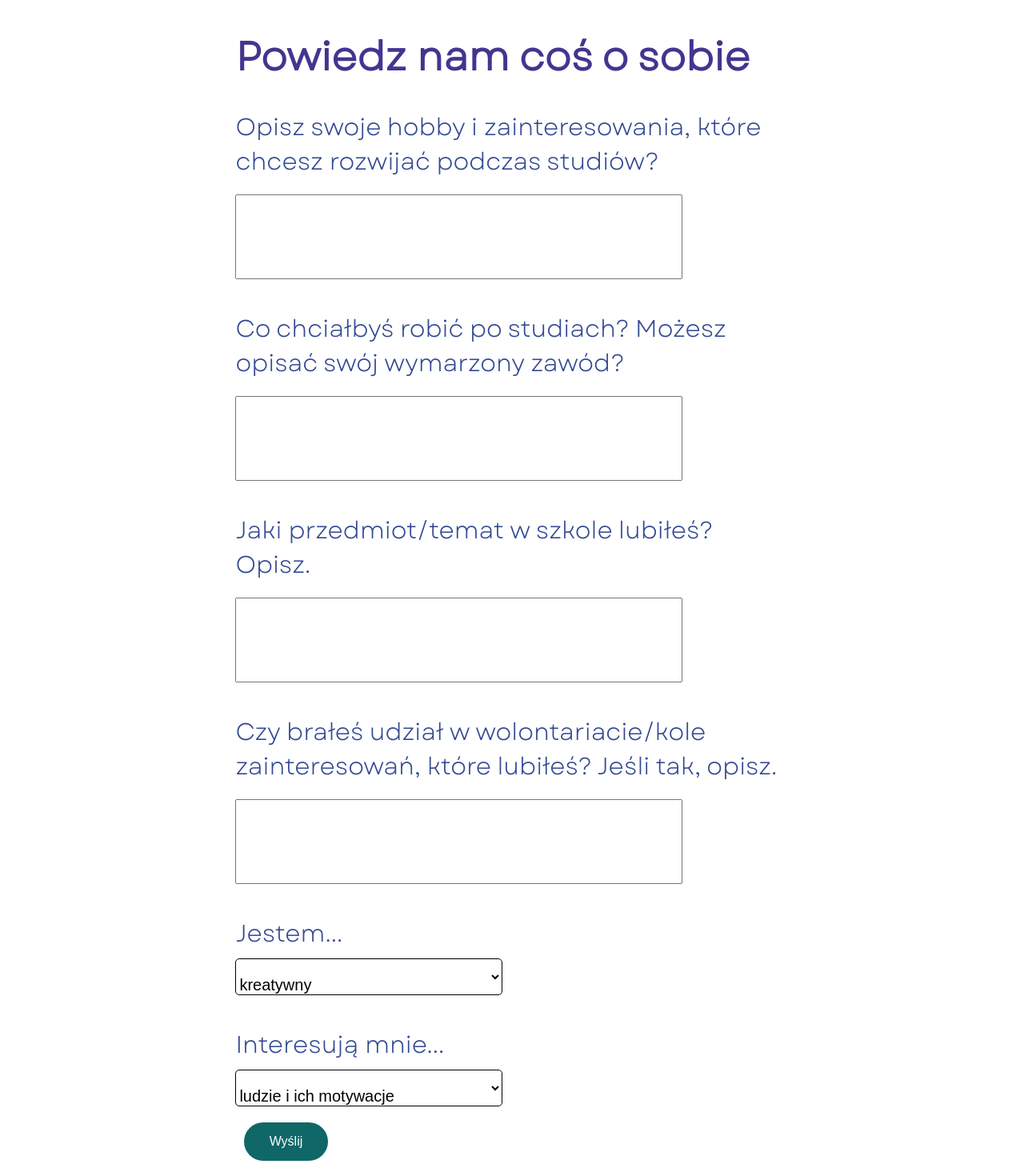
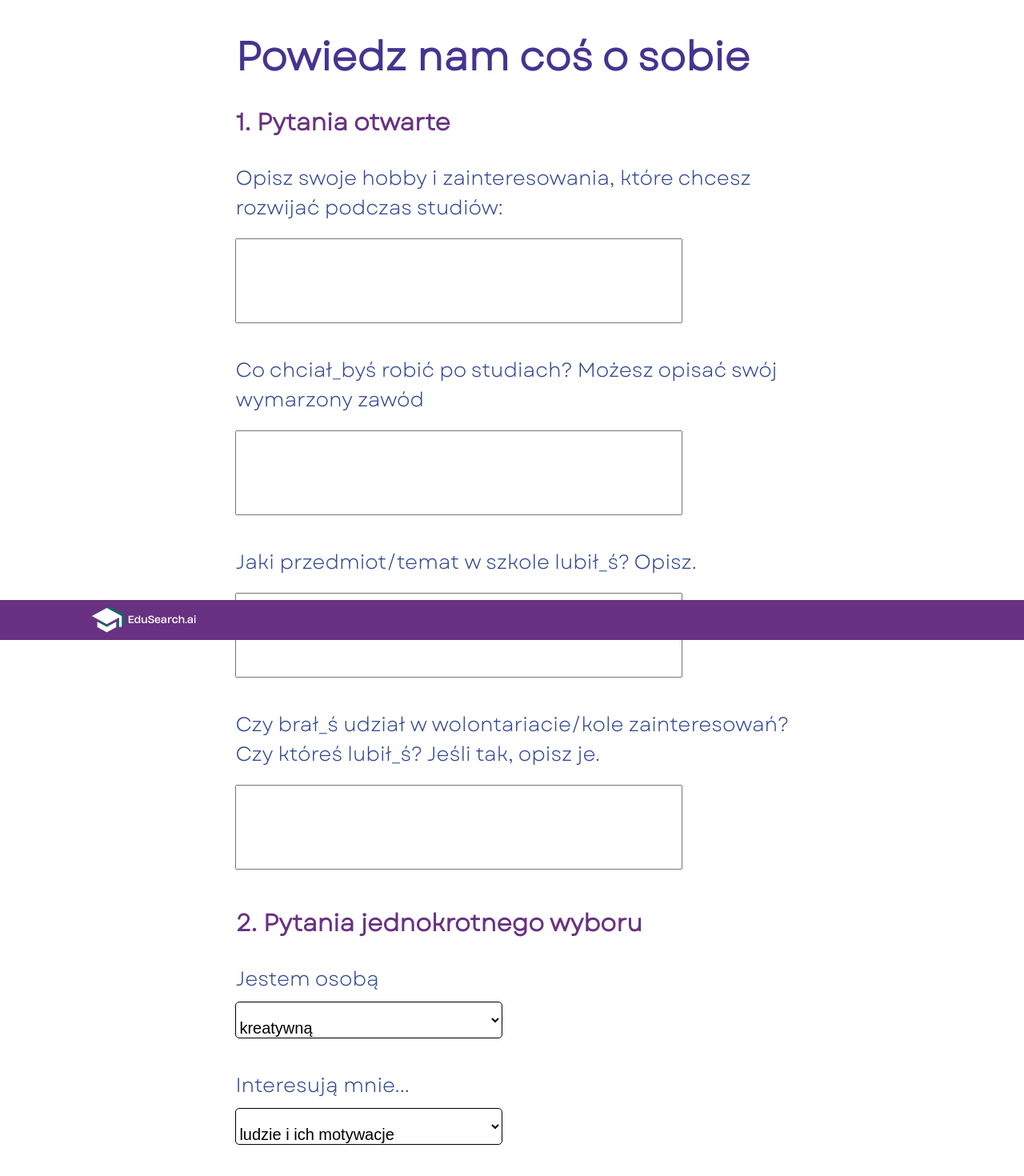
Before and after one commit to JanFidor/GolemYeah, a React (Create React App) app in the folder web_app/frontend/: page /uni-tool in a window 1280 px wide. Shown: the top 1470 px of the page at 80% size. Built offline with nearby package versions, Linux system fonts and the light colour scheme.

Commit message:
Update form style

```diff
--- a/web_app/frontend/src/assets/styles/unitool.css
+++ b/web_app/frontend/src/assets/styles/unitool.css
@@ -9,7 +9,7 @@
 
 .question {
     color: #334993;
-    font-size: 30px;
+    font-size: 25px;
     font-family: "GaretBook";
     text-align: left;
     display: grid;
@@ -19,6 +19,14 @@
 .question-title{
     color: #453490;
     font-size: 50px;
+    font-family: "GaretBook";
+    padding-left: 10%;
+    margin-bottom: 10px;
+}
+
+.question-subtitle{
+    color: #683181;
+    font-size: 30px;
     font-family: "GaretBook";
     padding-left: 10%;
     margin-bottom: 10px;
@@ -79,6 +87,11 @@ li {
     margin-left: 0;
 }
 
+.button-bottom {
+    margin-bottom: 8%;
+    margin-top: 2%;
+}
+
 .button-tb:hover{
     background-color: #0f6768;
     color: white;
--- a/web_app/frontend/src/components/uniToolView.jsx
+++ b/web_app/frontend/src/components/uniToolView.jsx
@@ -116,17 +116,19 @@ const UniToolView = ({setter}) => {
         <>
             <div className="questions-container">
                 <h1 className={"question-title"}>Powiedz nam coś o sobie</h1>
+                <h2 className={"question-subtitle"}>1. Pytania otwarte</h2>
                 <form className="post-form">
-                    <TextInput question={'Opisz swoje hobby i zainteresowania, które chcesz rozwijać podczas studiów?'}
+                    <TextInput question={'Opisz swoje hobby i zainteresowania, które chcesz rozwijać podczas studiów:'}
                                state={text1} setState={setText1} />
-                    <TextInput question={'Co chciałbyś robić po studiach? Możesz opisać swój wymarzony zawód?'}
+                    <TextInput question={'Co chciał_byś robić po studiach? Możesz opisać swój wymarzony zawód'}
                                state={text2} setState={setText2} />
-                    <TextInput question={'Jaki przedmiot/temat w szkole lubiłeś? Opisz.'}
+                    <TextInput question={'Jaki przedmiot/temat w szkole lubił_ś? Opisz.'}
                                state={text3} setState={setText3} />
-                    <TextInput question={'Czy brałeś udział w wolontariacie/kole zainteresowań, które lubiłeś? Jeśli tak, opisz.'}
+                    <TextInput question={'Czy brał_ś udział w wolontariacie/kole zainteresowań? Czy któreś lubił_ś? Jeśli tak, opisz je.'}
                                state={text4} setState={setText4} />
-                    <SingleChoiceInput question={'Jestem...'}
-                                       choices={['kreatywny', 'duszą artystyczną', 'przedsiębiorczy', 'logiczny', 'komunikatywny']} state={option1} setState={setOption1} />
+                    <h2 className={"question-subtitle"}>2. Pytania jednokrotnego wyboru</h2>
+                    <SingleChoiceInput question={'Jestem osobą'}
+                                       choices={['kreatywną', 'artystyczną', 'przedsiębiorczą', 'myślącą logicznie', 'komunikatywną']} state={option1} setState={setOption1} />
                     <SingleChoiceInput question={'Interesują mnie...'}
                                        choices={['ludzie i ich motywacje', 'biznes', 'media', 'nowinki technologiczne', 'design', 'muzyka', 'sport', 'taniec', 'literatura']} state={option2} setState={setOption2} />
                     {/*                   state={option2} setState={setOption2} />*/}
@@ -152,9 +154,9 @@ const UniToolView = ({setter}) => {
                     {/*                   choices={['Tak', 'Nie', 'Nie wiem']}*/}
                     {/*                   state={option9} setState={setOption9} />*/}
                 </form>
-                <button className={"button-tool"} onClick={handleClick}>Wyślij</button>
+                <button className={"button-tool button-bottom"} onClick={handleClick}>Wyślij</button>
             </div>
-            {/* <Footer/> */}
+             <Footer/>
         </>
     )
 }
```
